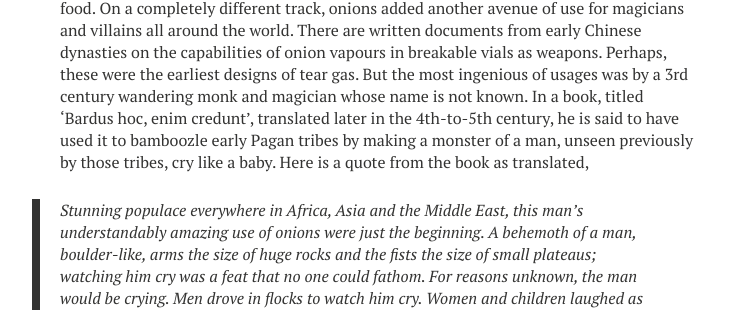
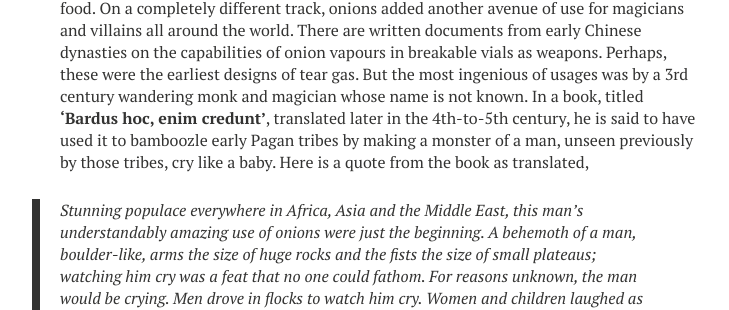
Before and after one commit to vignkri/vignkri.github.io, a Jekyll site: the page built from _posts/2015-02-05-onions-should-cry.md, in a window 1280 px wide and 900 px high, scrolled down 1172 px. Shown: the part 285-595 px from the top of the window, without its empty margins (260-989 px from the left). Built offline with Jekyll 4.4.1, drawn with Linux system fonts in a browser that asks for light colours; nearby versions of some CDN libraries; some of the changed text lies outside the part shown.

```diff
--- a/_posts/2015-02-05-onions-should-cry.md
+++ b/_posts/2015-02-05-onions-should-cry.md
@@ -24,7 +24,7 @@ So, little amounts of onions can make you weep more than Leonardo DiCaprio made
 
 ##Early AD
 
-For the foodie in us, onions provide a great taste and add a great deal of flavour to the food. On a completely different track, onions added another avenue of use for magicians and villains all around the world. There are written documents from early Chinese dynasties on the capabilities of onion vapours in breakable vials as weapons. Perhaps, these were the earliest designs of tear gas. But the most ingenious of usages was by a 3rd century wandering monk and magician whose name is not known. In a book, titled 'Bardus hoc, enim credunt', translated later in the 4th-to-5th century, he is said to have used it to bamboozle early Pagan tribes by making a monster of a man, unseen previously by those tribes, cry like a baby. Here is a quote from the book as translated,
+For the foodie in us, onions provide a great taste and add a great deal of flavour to the food. On a completely different track, onions added another avenue of use for magicians and villains all around the world. There are written documents from early Chinese dynasties on the capabilities of onion vapours in breakable vials as weapons. Perhaps, these were the earliest designs of tear gas. But the most ingenious of usages was by a 3rd century wandering monk and magician whose name is not known. In a book, titled **'Bardus hoc, enim credunt'**, translated later in the 4th-to-5th century, he is said to have used it to bamboozle early Pagan tribes by making a monster of a man, unseen previously by those tribes, cry like a baby. Here is a quote from the book as translated,
 
 > Stunning populace everywhere in Africa, Asia and the Middle East, this man's understandably amazing use of onions were just the beginning. A behemoth of a man, boulder-like, arms the size of huge rocks and the fists the size of small plateaus; watching him cry was a feat that no one could fathom. For reasons unknown, the man would be crying. Men drove in flocks to watch him cry. Women and children laughed as they paid gold coin after gold coin to the travelling magician.
 
```
